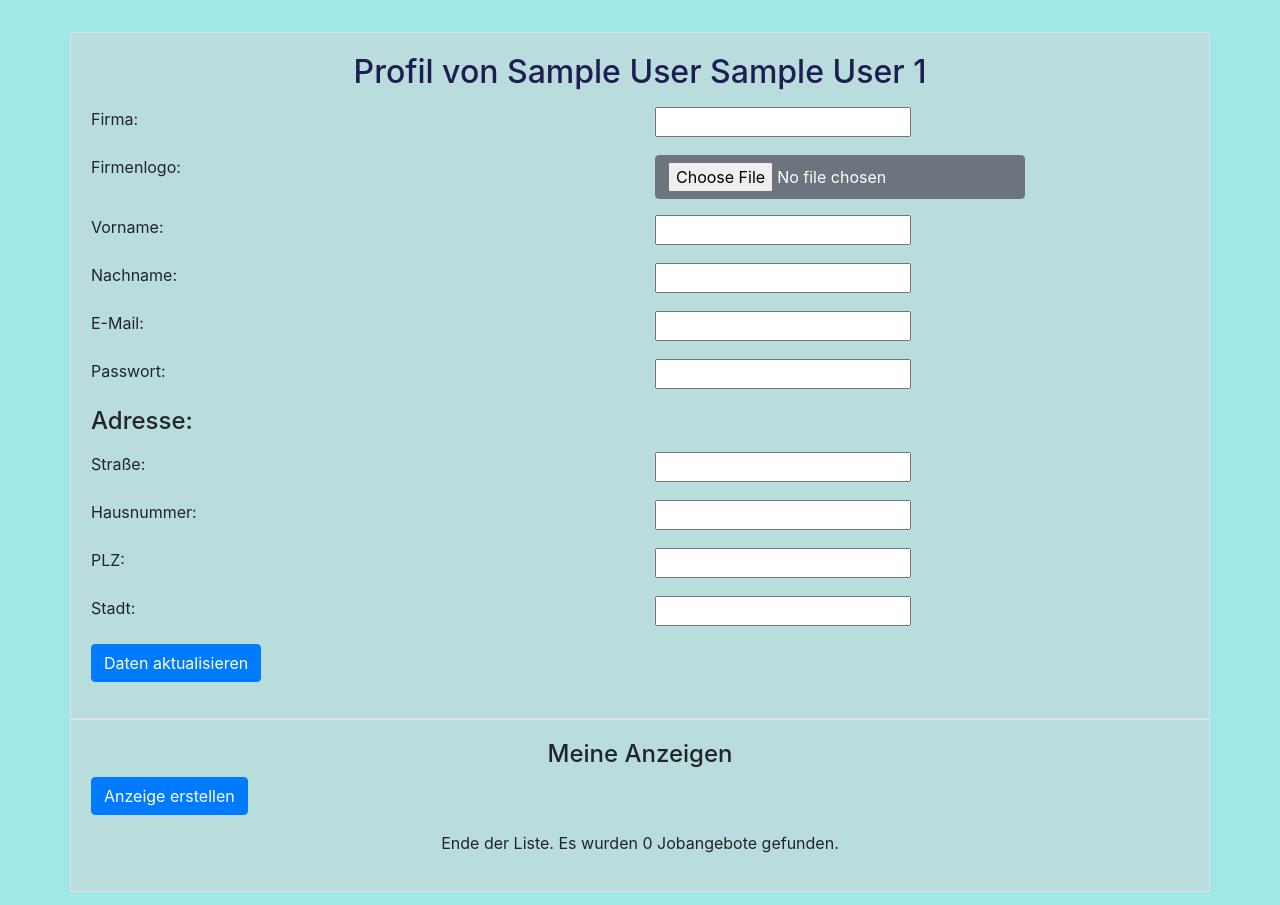
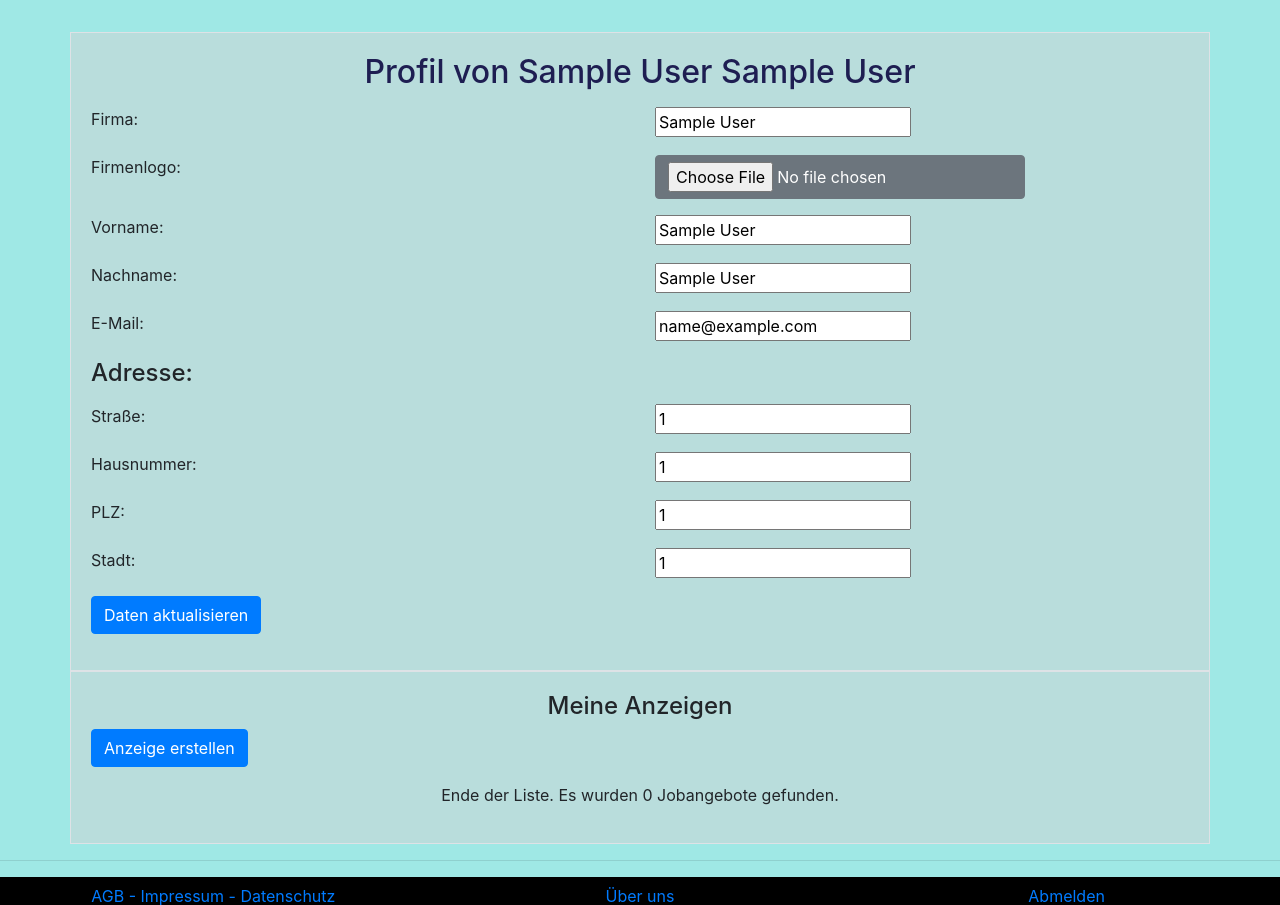
Before and after one commit to bierhummel/OSJB, a PHP site: page /profil.php in a window 1280 px wide. Shown: the part 130-1035 px from the top of the page. Run offline with PHP 8.4, Linux system fonts and the light colour scheme; the visitor is signed in with stand-in values (Sample User, id 1).

Commit message:
Aus der DB ausgelesene Werte werden im Profil angezeigt

```diff
--- a/profil.php
+++ b/profil.php
@@ -44,14 +44,14 @@ include('php/calc-job.php');
  <!--Durch überprüfung von $_SESSION["update"] = "failed"; prüfen ob update fehlgeschlagen ist -> meldung ausgeben und $_SESSION["update"] auf "false" ändern-->
 
                 <form action="php/config-reg.php" method="post">
-                    <h3 class="center mb-3">Profil von <?php echo($_SESSION["vorname"] . " " . $_SESSION["nachname"] . " " . $_SESSION["strasse"]) ?> </h3>
+                    <h3 class="center mb-3">Profil von <?php echo($_SESSION["vorname"] . " " . $_SESSION["nachname"]) ?> </h3>
 
                     <div class="row form-group">
                         <div class="col">
-                            <label for="firma">Firma:</label>
+                            <label for="firma">Firma: </label>
                         </div>
                         <div class="col-sm">
-                            <input type="text" id="firma" name="firma" readonly>
+                            <input type="text" id="firma" name="new_firma" value="<?= $_SESSION["uname"] ?>">
                         </div>
                     </div>
 
@@ -60,7 +60,7 @@ include('php/calc-job.php');
                             <label for="logo">Firmenlogo:</label>
                         </div>
                         <div class="col-sm">
-                            <input class="btn btn-secondary" type="file" name="logo" id="logo">  <!--Sicherstellen, dass nur Bilder hochgeladen werden?-->
+                            <input class="btn btn-secondary" type="file" name="new_logo" id="logo">  <!--Sicherstellen, dass nur Bilder hochgeladen werden?-->
                         </div>
                     </div>
 
@@ -69,7 +69,7 @@ include('php/calc-job.php');
                             <label for="vorname">Vorname:</label>
                         </div>
                         <div class="col-sm">
-                            <input type="text" id="vorname" name="vorname" readonly>
+                            <input type="text" id="vorname" name="new_vorname" value="<?= $_SESSION["vorname"] ?>">
                         </div>
                     </div>
 
@@ -78,7 +78,7 @@ include('php/calc-job.php');
                             <label for="nachname">Nachname:</label>
                         </div>
                         <div class="col-sm">
-                            <input type="text" id="nachname" name="nachname" readonly>
+                            <input type="text" id="nachname" name="new_nachname" value="<?= $_SESSION["nachname"] ?>">
                         </div>
                     </div>
 
@@ -87,10 +87,11 @@ include('php/calc-job.php');
                             <label for="new_email">E-Mail:</label>
                         </div>
                         <div class="col-sm">
-                            <input type="email" id="new_email" name="new_email">
+                            <input type="email" id="new_email" name="new_email" value="<?= $_SESSION["mail"] ?>">
                         </div>
                     </div>
 
+                    <!--passwort ändern später
                     <div class="row form-group">
                         <div class="col-sm">
                             <label for="password">Passwort:</label>
@@ -99,6 +100,7 @@ include('php/calc-job.php');
                             <input type="password" id="password" name="passwort">
                         </div>
                     </div>
+                    -->
 
                     <div class="form-group">
                         <h4>Adresse:
@@ -111,7 +113,7 @@ include('php/calc-job.php');
                             <label for="straße">Straße:</label>
                         </div>
                         <div class="col-sm">
-                            <input type="text" id="straße" name="strasse">
+                            <input type="text" id="straße" name="new_strasse" value="<?= $_SESSION["strasse"] ?>">
                         </div>
                     </div>
 
@@ -120,7 +122,7 @@ include('php/calc-job.php');
                             <label for="straße">Hausnummer:</label>
                         </div>
                         <div class="col-sm">
-                            <input type="text" id="straße" name="hausnr">
+                            <input type="text" id="straße" name="new_hausnr" value="<?= $_SESSION["hausnr"] ?>">
                         </div>
                     </div>
 
@@ -129,7 +131,7 @@ include('php/calc-job.php');
                             <label for="plz">PLZ:</label>
                         </div>
                         <div class="col-sm">
-                            <input type="number" id="plz" name="plz">
+                            <input type="number" id="plz" name="new_plz" value="<?= $_SESSION["plz"] ?>">
                         </div>
                     </div>
 
@@ -138,7 +140,7 @@ include('php/calc-job.php');
                             <label for="stadt">Stadt:</label>
                         </div>
                         <div class="col-sm">
-                            <input type="text" id="stadt" name="stadt">
+                            <input type="text" id="stadt" name="new_stadt" value="<?= $_SESSION["stadt"] ?>">
                         </div>
                     </div>
 
```
